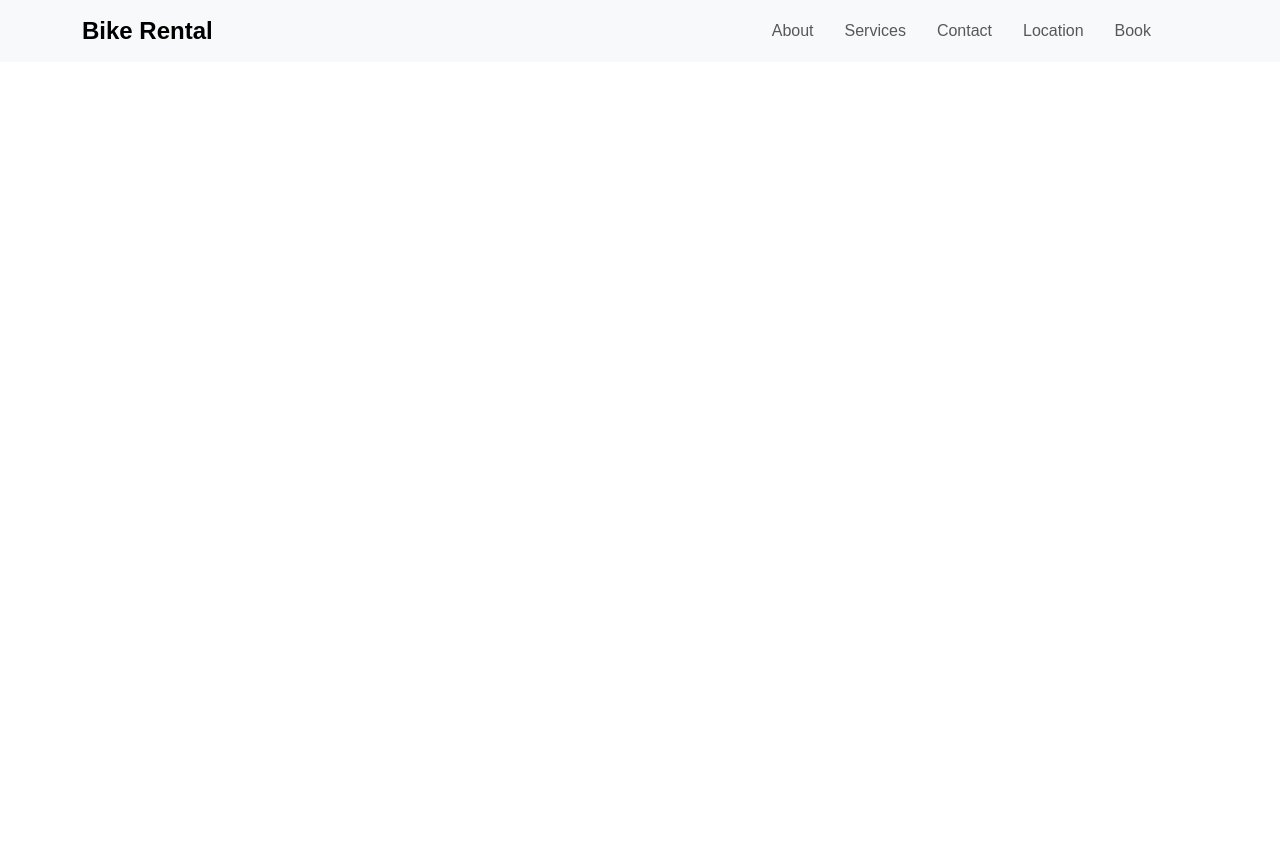
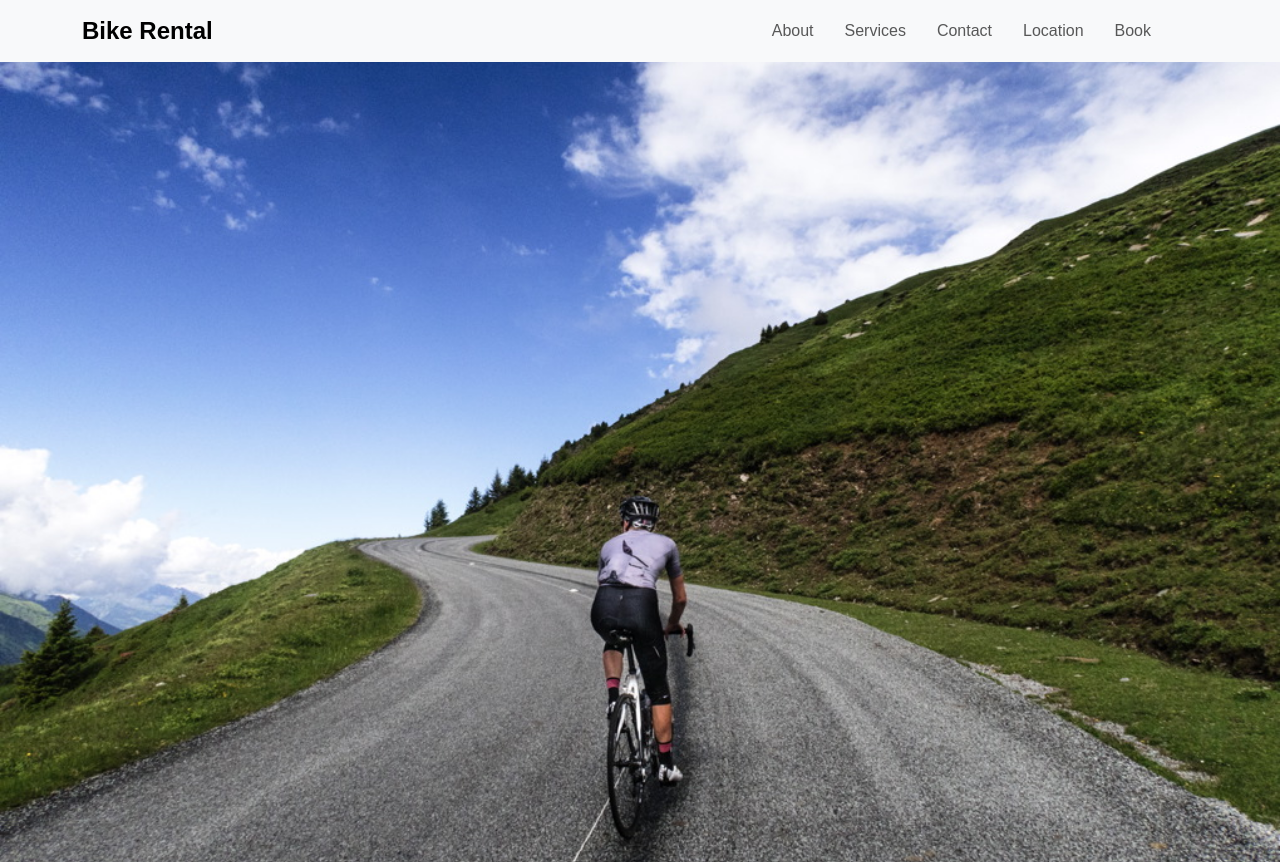
Before and after one commit to turna1/bike-rental-website, a plain HTML site: page index.html in a window 1280 px wide. Drawn offline with nearby package versions, Linux system fonts and the light colour scheme.

Commit message:
Update style.css

```diff
--- a/style.css
+++ b/style.css
@@ -16,7 +16,7 @@ body, html {
 }
 
 .hero-section {
-  background: url('image.png') no-repeat center center/cover;
+  background: url('IMG_1420.jpeg') no-repeat center center/cover;
   height: 100vh;
   color: white;
 }
```
